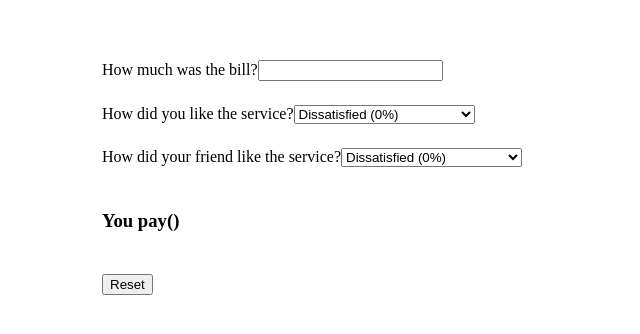
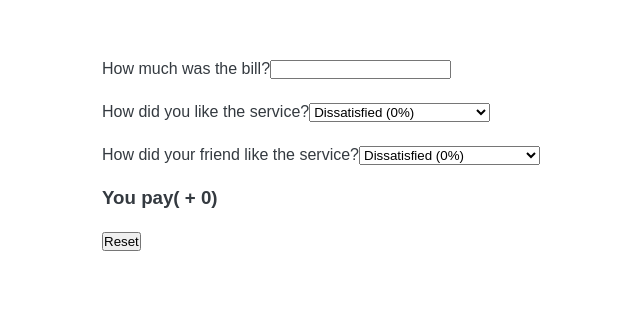
Before and after one commit to Jpkeys29/Tip-Calculator, a React (Create React App) app: page / in a window 1280 px wide. Shown: the part 140-474 px from the top of the page, without its empty margins (188-828 px from the left). Built offline with nearby package versions, Linux system fonts and the light colour scheme.

Commit message:
Select percent bug fix

```diff
--- a/src/Bill.js
+++ b/src/Bill.js
@@ -6,7 +6,11 @@ export default function Bill({cuenta, onSetCuenta }){
             {/* <label>How much was the bill?</label>
             <input type="text" placeholder="Bill value" /> */}
             <label htmlFor="input1" >How much was the bill?</label>
-            <input id="input1" name="input1" value={cuenta} onChange={e => onSetCuenta(Number(e.target.value))} ></input>
+            <input
+            id="input1"
+            name="input1"
+            value={cuenta}
+            onChange={e => onSetCuenta(Number(e.target.value))} ></input>
         </div>
     );
 }
--- a/src/SelectPercent.js
+++ b/src/SelectPercent.js
@@ -5,11 +5,12 @@ export default function SelectPercent({children, percent, onSelect}) {
     return(
         <div>
             <label>{children}</label>
-            <select value={percent} onChange={e => onSelect(Number(e.target.value))} >
-                <option >Dissatisfied (0%)</option>
-                <option >It was okay (5%)</option>
-                <option >It was good (10%) </option>
-                <option >Absolutely amazing! (20%)</option>
+            <select value={percent}
+            onChange={(e) => onSelect(Number(e.target.value))} >
+                <option value='0'>Dissatisfied (0%)</option>
+                <option value='5'>It was okay (5%)</option>
+                <option value='10'>It was good (10%) </option>
+                <option value='20'>Absolutely amazing! (20%)</option>
             </select>
         </div>
     );
--- a/src/Total.js
+++ b/src/Total.js
@@ -12,8 +12,8 @@ export default function Total() {
         <div className="statements">
             <Bill cuenta={cuenta} onSetCuenta={setCuenta} />
             <SelectPercent percent={mypercent} onSelect={setMyPercent} >How did you like the service?</SelectPercent>
-            <SelectPercent>How did your friend like the service?</SelectPercent>
-            <Output cuenta={cuenta} percent={mypercent}/>
+            <SelectPercent percent={friendpercent} onSelect={setFriendPercent} >How did your friend like the service?</SelectPercent>
+            <Output cuenta={cuenta} percent={mypercent} friendpercent={friendpercent} />
             <div><Button /></div>
         </div>
     );
--- a/src/output.js
+++ b/src/output.js
@@ -1,7 +1,7 @@
-export default function Output({cuenta}) {
+export default function Output({cuenta, percent}) {
     return (
         <div>
-            <h3>You pay({cuenta})   </h3>
+            <h3>You pay({cuenta} + {percent}) </h3>
         </div>
     )
 }
--- a/src/styles.css
+++ b/src/styles.css
@@ -1,3 +1,9 @@
+* {
+  padding: 0;
+  margin: 0;
+  box-sizing: border-box;
+}
+
 .statements {
     width: 700px;
     margin: 100px auto;
@@ -20,3 +26,27 @@
   row-gap: 32px;
   align-items: center;
 }
+
+body {
+  font-family: sans-serif;
+  color: #343a40;
+  line-height: 1;
+}
+
+.number {
+  font-size: 24px;
+  font-weight: 500;
+  color: #ced4da;
+}
+
+.title,
+.icon {
+  font-size: 24px;
+  font-weight: 500;
+}
+
+.content-box {
+  grid-column: 2 / -1;
+  padding-bottom: 16px;
+  line-height: 1.6;
+}
```
Lines whose indentation alone changed are shown as unchanged.
